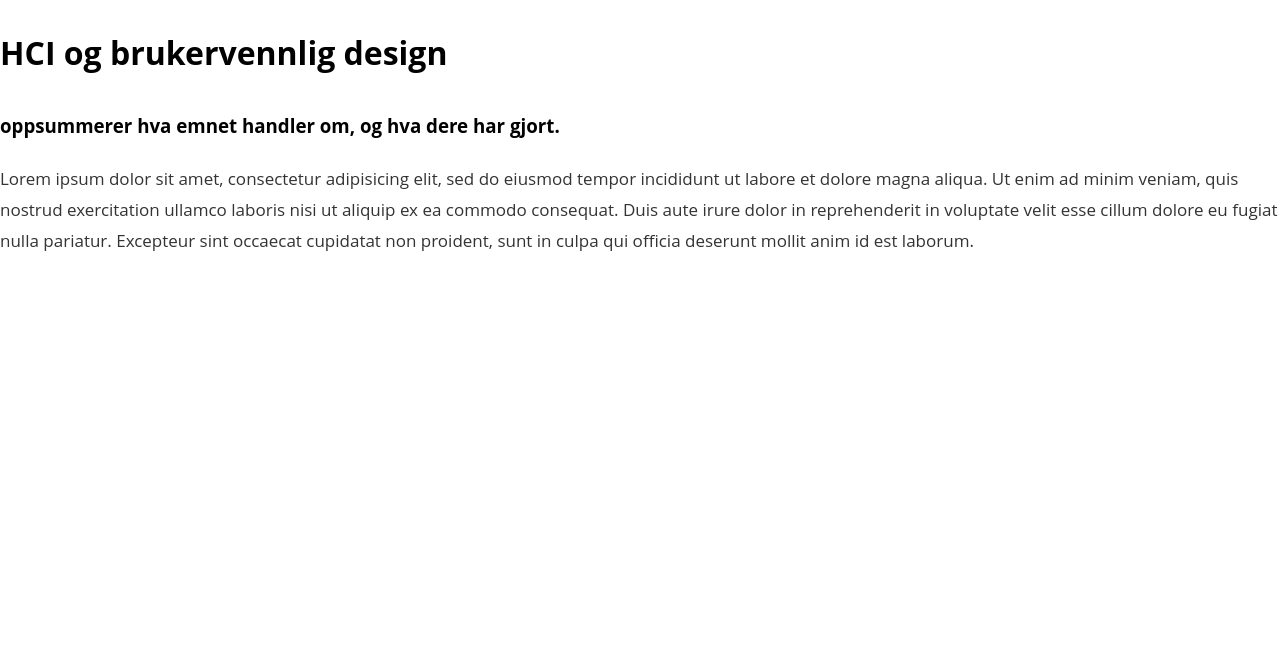
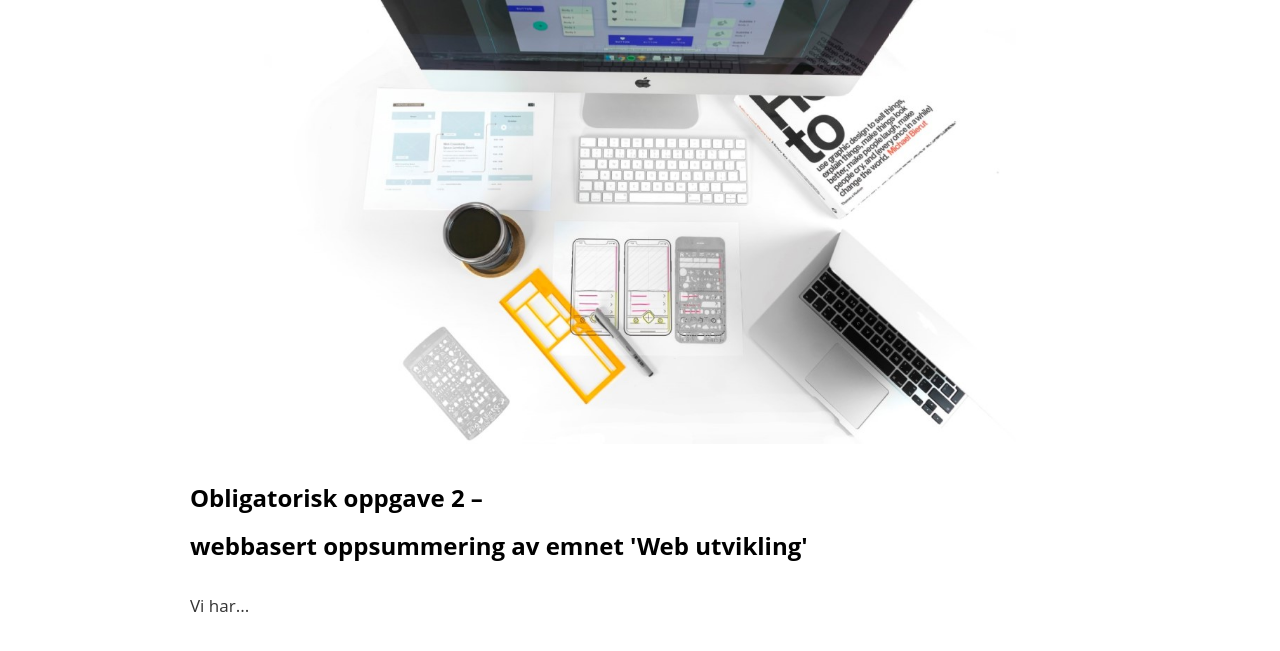
Before and after one commit to PiaMalene/WEB, a PHP site: page / in a window 1280 px wide. Shown: the part 124-775 px from the top of the page. Run offline with PHP 8.4, Linux system fonts and the light colour scheme; some libraries are stand-ins or nearby versions; some web fonts are replaced.

Commit message:
Bildeforslag til index

```diff
--- a/index.html
+++ b/index.html
@@ -23,13 +23,11 @@
                 <a href="Brukertest.html">Brukertest</a>
         </div>
     </header>
-<h1>HCI og brukervennlig design</h1>
-<h3>oppsummerer hva emnet handler om, og hva dere har gjort.</h3>
-<p class=lor>Lorem ipsum dolor sit amet, consectetur adipisicing elit, sed do eiusmod
-tempor incididunt ut labore et dolore magna aliqua. Ut enim ad minim veniam,
-quis nostrud exercitation ullamco laboris nisi ut aliquip ex ea commodo
-consequat. Duis aute irure dolor in reprehenderit in voluptate velit esse
-cillum dolore eu fugiat nulla pariatur. Excepteur sint occaecat cupidatat non
-proident, sunt in culpa qui officia deserunt mollit anim id est laborum.</p>
+    <img class=mainImage src="um/filer/bilder/WebDesign.jfif" alt="Fra top ned, Bilde av en PC skjerm, en laptop, noen ark med prototype design av en mobil og en bok (tittel ikke synlig) ">
+    <main>
+        <h2>Obligatorisk oppgave 2 – <br> webbasert oppsummering av emnet 'Web utvikling'</h2>
+    <p>Vi har...</p>
+
+</main>
 </body>
 </html>
--- a/um/styling/style.css
+++ b/um/styling/style.css
@@ -55,6 +55,14 @@ li {
 .big {
   margin: 150px;
 }
+
+/*hjemmeside*/
+.mainImage {
+  width: 100% ;
+  min-width: 320px;
+
+}
+
 
 /*
 styling av undersider:
--- a/ux.html
+++ b/ux.html
@@ -105,7 +105,7 @@
 
         Hvordan skal man lage et bra nettsted som effektivt retter seg mot de viktigste kundene, hvis man ikke kjenner til vanene og interessene deres? </p>
 
-        <a href="#">Les mer om Personas <i class="fas fa-external-link-alt fa-xs"></i></a>
+        <a href="Personas.html">Les mer om Personas <i class="fas fa-external-link-alt fa-xs"></i></a>
      </div>
 
     <div class="big"> </div>
@@ -138,7 +138,7 @@
          <p>Informasjonsarkitektur, eller IA, handler om å organisere informasjon til taksonomier og hierarkier som henger sammen
              <br> Med IA lager man konsepter for hvordan en side skal organiseres, og hvordan oppbyggingen av navigasjonsstrukturen skal være.</p>
              <p>Man setter opp standarer for koding, og har også ansvar for SEO-strategier.</p>
-             <a href="#">Les mer om Design Thinking <i class="fas fa-external-link-alt fa-xs"></i></a>
+             <a href="designthinking.html">Les mer om Design Thinking <i class="fas fa-external-link-alt fa-xs"></i></a>
 
              <br> <br>
              <div class="konsept">
```
Also changed, not shown: um/filer/bilder/WebDesign.jfif (added).
